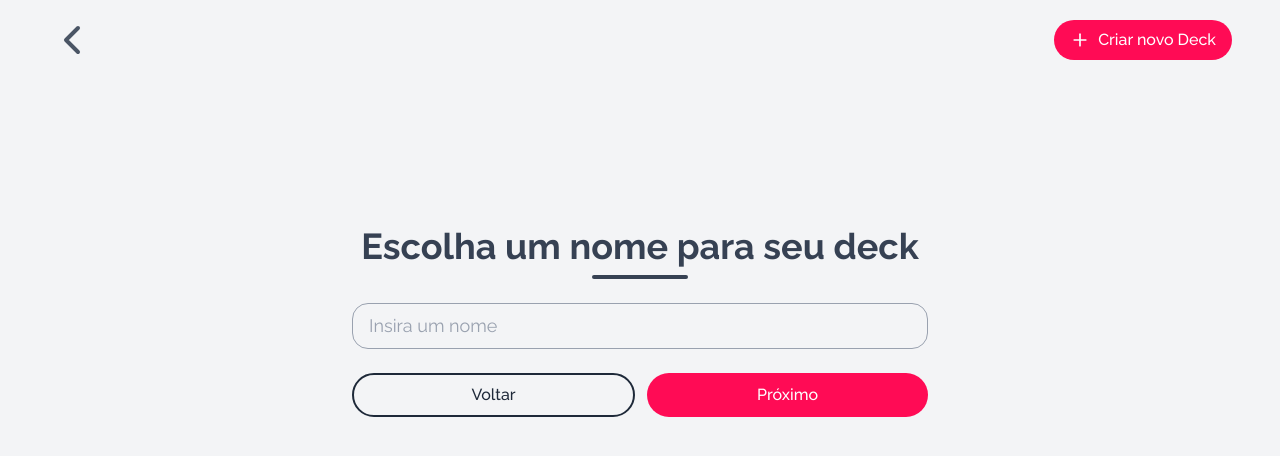
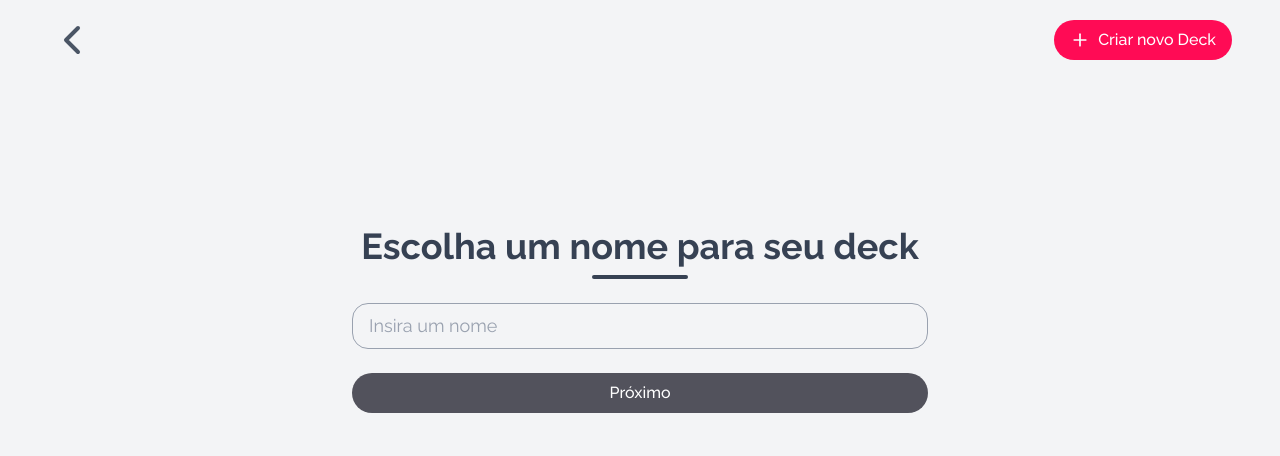
Before and after one commit to julioceno/memoriza, a Next.js app: page /decks/create in a window 1280 px wide. Shown: the top 456 px of the page. Built offline with nearby package versions, Linux system fonts and the light colour scheme.

Commit message:
feat: improve Stepper Controls

```diff
--- a/src/app/decks/create/page.tsx
+++ b/src/app/decks/create/page.tsx
@@ -9,7 +9,7 @@ import { StepperControls } from '@/modules/create/components/StepperControls';
 const CreatePage: React.FC = () => {
     return (
         <div className='flex flex-col items-center'>
-            <div className='flex flex-col w-full max-w-md md:max-w-xl gap-4 md:gap-6'>
+            <div className='flex flex-col w-full'>
                 <Stepper>
                     <Step stepIndex={0}>
                         <CreateName />
@@ -20,7 +20,6 @@ const CreatePage: React.FC = () => {
                     <Step stepIndex={2}>
                         Ultimo
                     </Step>
-                    <StepperControls />
                 </Stepper>
             </div>
         </div>
--- a/src/components/Stepper/components/Component/index.tsx
+++ b/src/components/Stepper/components/Component/index.tsx
@@ -3,9 +3,9 @@ import { useState } from "react";
 
 export const Stepper: React.FC<IStepperProviderProps> = ({ children }) => {
   const [currentStep, setCurrentStep] = useState(0);
-  const [data, setDataState] = useState<Record<string, any>>({});
+  const [data, setDataState] = useState<Record<string, unknown>>({});
 
-  const setData = (key: string, value: any) => {
+  const setData = (key: string, value: unknown) => {
     setDataState((prev) => ({ ...prev, [key]: value }));
   };
 
--- a/src/modules/create/components/CreateName/index.tsx
+++ b/src/modules/create/components/CreateName/index.tsx
@@ -1,7 +1,7 @@
-import Button from "@/components/Button";
 import Input from "@/components/Input";
 import SectionTitle from "@/components/SectionTitle";
 import { useState } from "react";
+import { StepperControls } from "../StepperControls";
 
 export const CreateName: React.FC = () => {
     const [deckName, setDeckName] = useState("");
@@ -19,6 +19,10 @@ export const CreateName: React.FC = () => {
                     full
                     onChange={(e) => setDeckName(e.target.value)}
                 />
+                <StepperControls
+                    isNextDisabled={!deckName.length}
+                    isPrevVisible={false}
+                />
             </div>
         </div>
     );
--- a/src/modules/create/components/IconSelection/index.tsx
+++ b/src/modules/create/components/IconSelection/index.tsx
@@ -1,10 +1,10 @@
 'use client';
 
 import SectionTitle from '@/components/SectionTitle';
-import Button from '@/components/Button';
 import React, { useState } from 'react';
 import { Briefcase, Dumbbell, FlaskConical, Gamepad2, Globe, GraduationCap, HandMetal, PiggyBank, Pizza } from 'lucide-react';
 import IconGridItem from '@/components/IconGridItem/IconGrridItem';
+import { StepperControls } from '../StepperControls';
 
 const icons = [
     { id: 1, icon: <Briefcase />, label: "Trabalho" },
@@ -30,7 +30,6 @@ export const IconSelection: React.FC = () => {
         <div className="flex flex-col items-center justify-center">
             <div className="mt-32 md:mt-40 flex flex-col justify-center items-center gap-4 md:gap-6 w-full max-w-md md:max-w-xl">
                 <SectionTitle>Escolha um Ícone</SectionTitle>
-
                 <div className="grid grid-cols-3 gap-2 md:gap-3.5 w-fit items-center justify-center">
                     {icons.map(({ id, icon, label }) => (
                         <IconGridItem
@@ -43,6 +42,10 @@ export const IconSelection: React.FC = () => {
                         />
                     ))}
                 </div>
+                <StepperControls
+                    isNextDisabled={selectedIcon === null}
+                    isPrevVisible={true}
+                />
             </div>
         </div>
     );
--- a/src/modules/create/components/StepperControls/index.tsx
+++ b/src/modules/create/components/StepperControls/index.tsx
@@ -1,15 +1,29 @@
 import Button from "@/components/Button";
 import { useStepper } from "@/context/steoer";
+import { IStepperControlsProps } from "./types";
 
-export const StepperControls: React.FC = () => {
+export const StepperControls: React.FC<IStepperControlsProps> = ({
+    isNextDisabled,
+    isPrevVisible = true
+}) => {
     const { nextStep, prevStep } = useStepper();
 
     return (
         <div className="flex gap-3 w-full">
-            <Button full type="outlined" onClick={prevStep}>
-                Voltar
-            </Button>
-            <Button full onClick={nextStep}>
+            {isPrevVisible && (
+                <Button
+                    full
+                    type="outlined"
+                    onClick={prevStep}
+                >
+                    Voltar
+                </Button>
+            )}
+            <Button
+                full
+                onClick={nextStep}
+                disabled={isNextDisabled}
+            >
                 Próximo
             </Button>
         </div>
--- /dev/null
+++ b/src/modules/create/components/StepperControls/types.d.ts
@@ -0,0 +1,4 @@
+export interface IStepperControlsProps {
+    isNextDisabled: boolean;
+    isPrevVisible?: boolean;
+}
```
